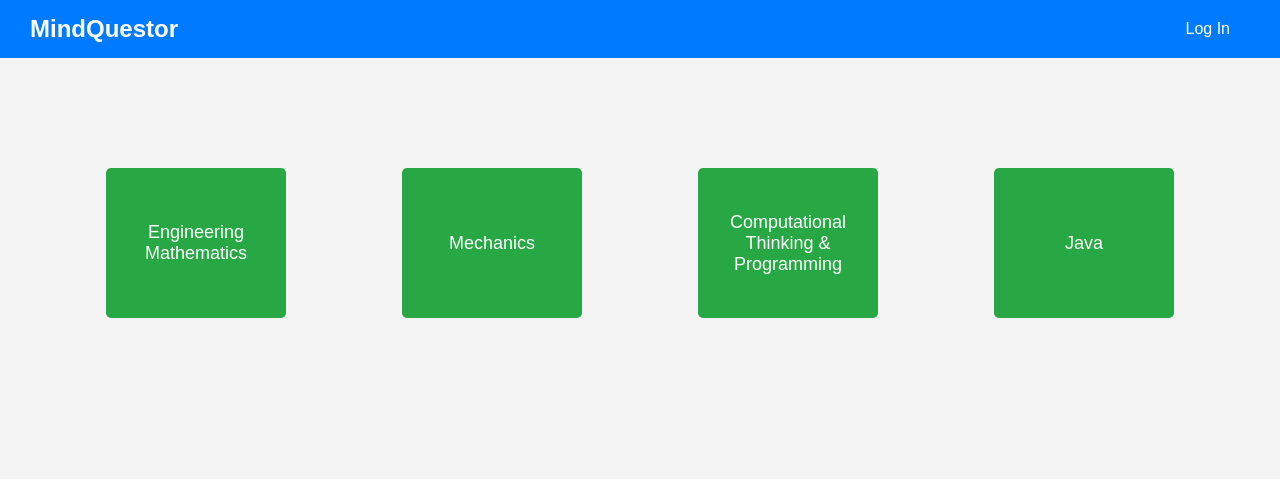
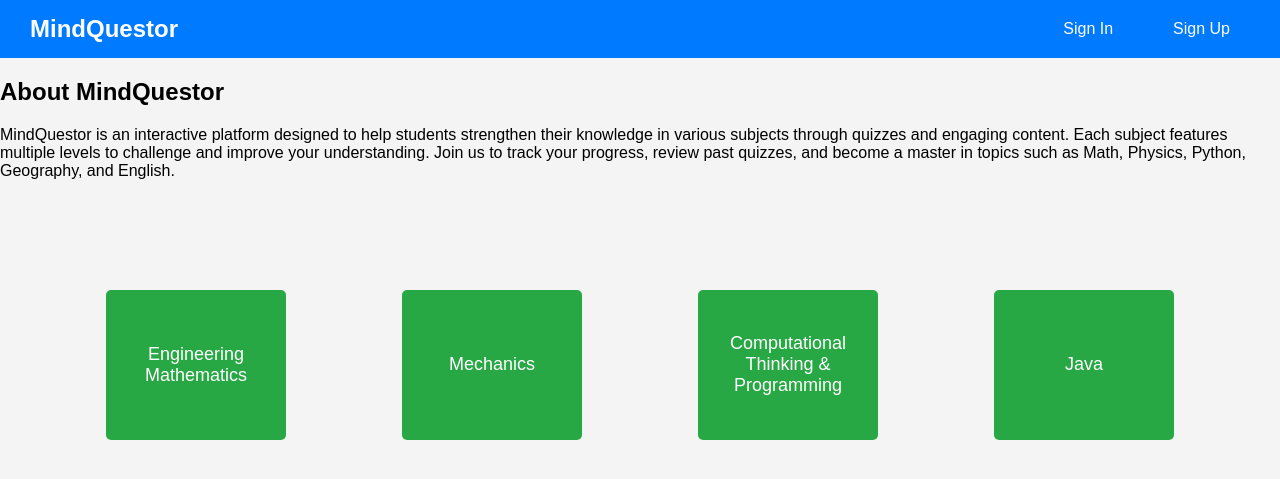
Before and after one commit to ShwaasAWahal/MindQuestor, a Flask app: page / in a window 1280 px wide. Shown: the top 479 px of the page. Run offline with Flask 3, Linux system fonts and the light colour scheme.

Commit message:
Update main_web_page.html

```diff
--- a/templates/main_web_page.html
+++ b/templates/main_web_page.html
@@ -4,34 +4,44 @@
     <meta charset="UTF-8">
     <meta name="viewport" content="width=device-width, initial-scale=1.0">
     <title>MindQuestor - Home</title>
-    <link rel="stylesheet" href="{{url_for('static' , filename = 'main.css')}}">
+    <link rel="stylesheet" href="main.css">
 </head>
 <body>
 
+    <!-- Logo and Navigation Section -->
     <header>
         <div class="logo">
             <h1>MindQuestor</h1>
         </div>
         <nav>
             <ul>
-                <li>
-                    {% if current_user.is_authenticated %}
-                        <a href="/account">Account</a>
-                    {% else %}
-                        <a href="{{ url_for('LogIn') }}">Log In</a>
-                    {% endif %}
-                </li>
+                <li><a href="signin.html">Sign In</a></li>
+                <li><a href="signup.html">Sign Up</a></li>
             </ul>
         </nav>
     </header>
 
-    <div class="subject-container">
-        <!-- Links to different subjects -->
+    <!-- Main Content Section -->
+    <div class="main-content">
 
-        <a href="/subjects/math" class="subject-box" >Engineering Mathematics</a>
-        <a href="/subjects/physics" class="subject-box">Mechanics</a>
-        <a href="/subjects/python" class="subject-box">Computational Thinking & Programming</a>
-        <a href="/subjects/english" class="subject-box">Java</a>
+        <!-- About Section -->
+        <div class="about-section">
+            <h2>About MindQuestor</h2>
+            <p>MindQuestor is an interactive platform designed to help students strengthen their knowledge in various subjects through quizzes and engaging content. Each subject features multiple levels to challenge and improve your understanding. Join us to track your progress, review past quizzes, and become a master in topics such as Math, Physics, Python, Geography, and English.</p>
+        </div>
+
+        <!-- Divider Line -->
+        <div class="divider"></div>
+
+        <!-- Subject Links Section -->
+        <div class="subject-container">
+            <a href="math.html" class="subject-box">Engineering Mathematics</a>
+            <a href="physics.html" class="subject-box">Mechanics</a>
+            <a href="python.html" class="subject-box">Computational Thinking & Programming</a>
+            <a href="geography.html" class="subject-box">Java</a>
+        </div>
+
     </div>
+
 </body>
 </html>
```
